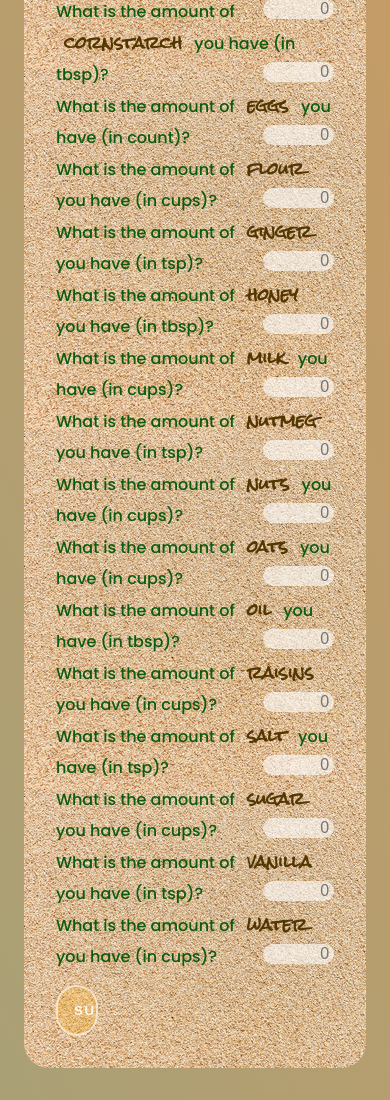
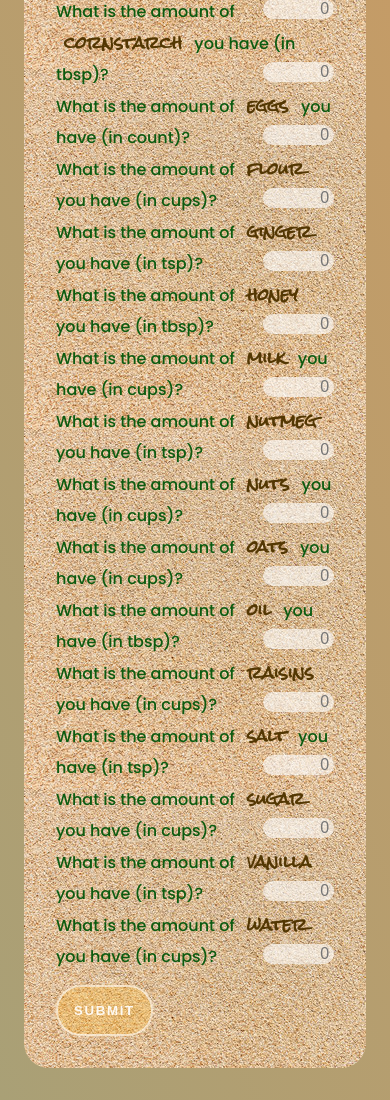
Before and after one commit to Arushi55/HackBeanpot2024, a React (Create React App) app: page / in a window 390 px wide. Shown: the part 1152-2252 px from the top of the page. Built offline with nearby package versions, Linux system fonts and the light colour scheme; a web font is replaced by a local one.

Commit message:
maded button size more mobile friendly

```diff
--- a/src/recipe.css
+++ b/src/recipe.css
@@ -60,7 +60,7 @@ input[type=submit] {
     border-color: rgb(255, 255, 255, 0.6);
     color: rgb(255, 255, 255, 0.9);
     border-radius: 25px;
-    width: 15%;
+    width: fit-content;
 }
 
 input[type=submit]:hover {
```
